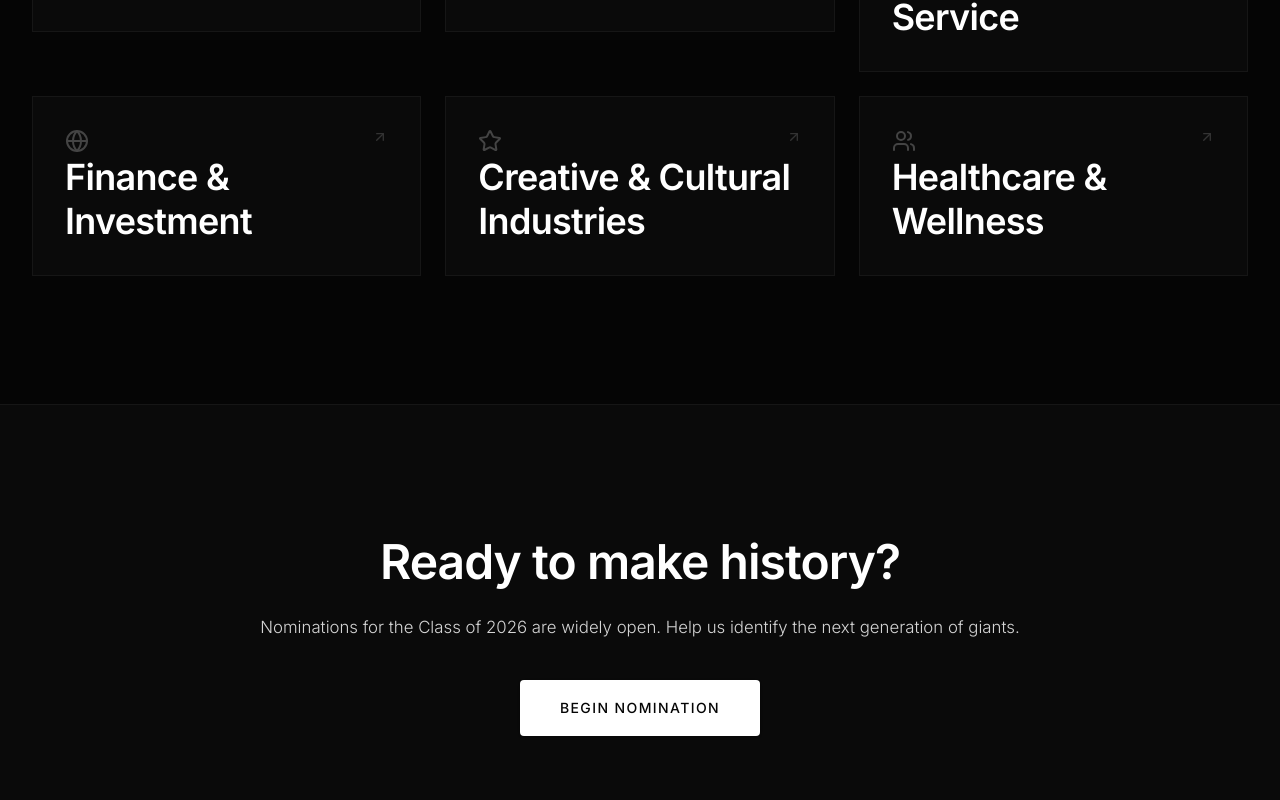
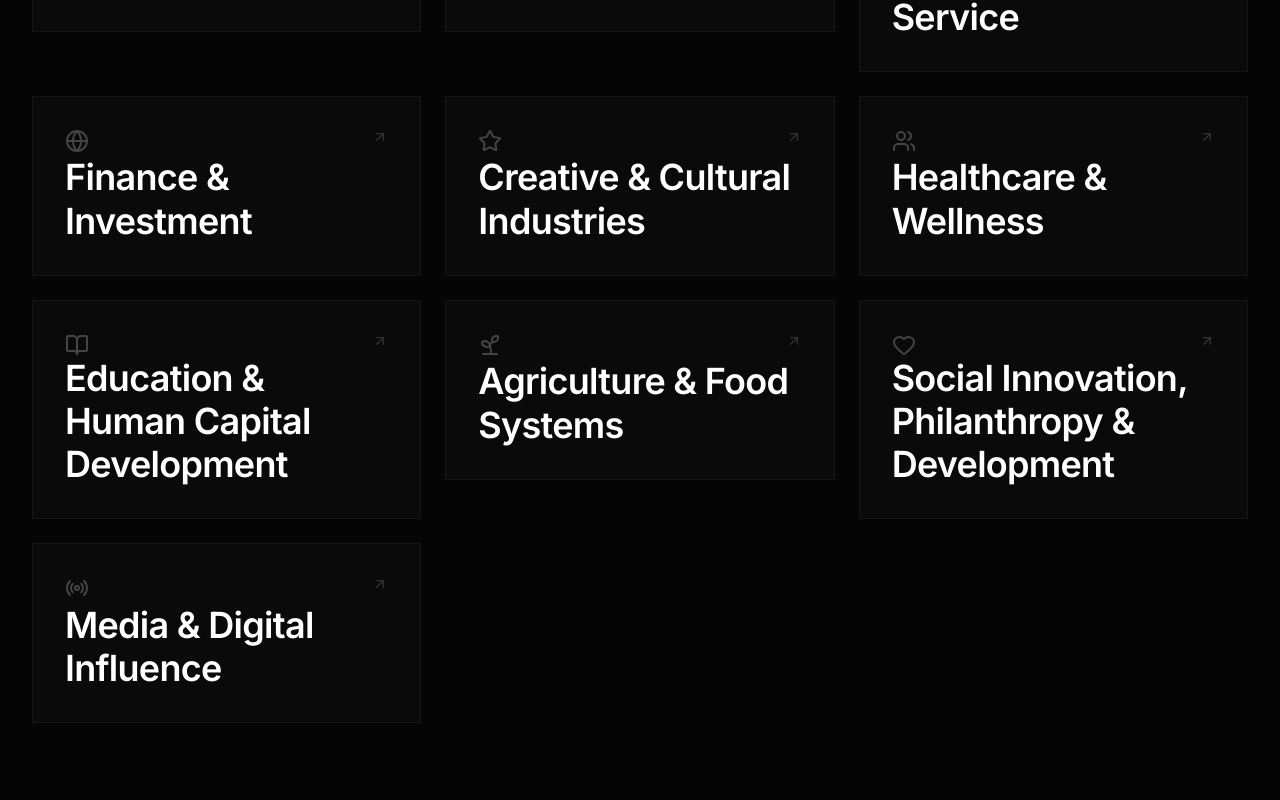
Before and after one commit to muwagunprecious/100under40, a Next.js app: page / in a window 1280 px wide. Shown: the part 2346-3146 px from the top of the page. Built offline with nearby package versions, Linux system fonts and the light colour scheme.

Commit message:
feat: include all 10 executive sectors in landing page category grid

```diff
--- a/app/page.tsx
+++ b/app/page.tsx
@@ -1,5 +1,5 @@
 import Link from 'next/link';
-import { ArrowRight, Star, Users, Award, Calendar, Globe, Zap, Target } from 'lucide-react';
+import { ArrowRight, Star, Users, Award, Calendar, Globe, Zap, Target, Heart, BookOpen, Sprout, Radio } from 'lucide-react';
 import Button from '@/components/ui/Button';
 
 export default function Home() {
@@ -134,6 +134,10 @@ export default function Home() {
               { title: 'Finance & Investment', icon: Globe },
               { title: 'Creative & Cultural Industries', icon: Star },
               { title: 'Healthcare & Wellness', icon: Users },
+              { title: 'Education & Human Capital Development', icon: BookOpen },
+              { title: 'Agriculture & Food Systems', icon: Sprout },
+              { title: 'Social Innovation, Philanthropy & Development', icon: Heart },
+              { title: 'Media & Digital Influence', icon: Radio },
             ].map((cat, i) => (
               <Link href="/categories" key={i}>
                 <div className="group p-8 border border-white/5 bg-[#0A0A0A] hover:border-[var(--primary)]/30 transition-all duration-300 min-h-[180px] flex flex-col justify-between cursor-pointer">
```
